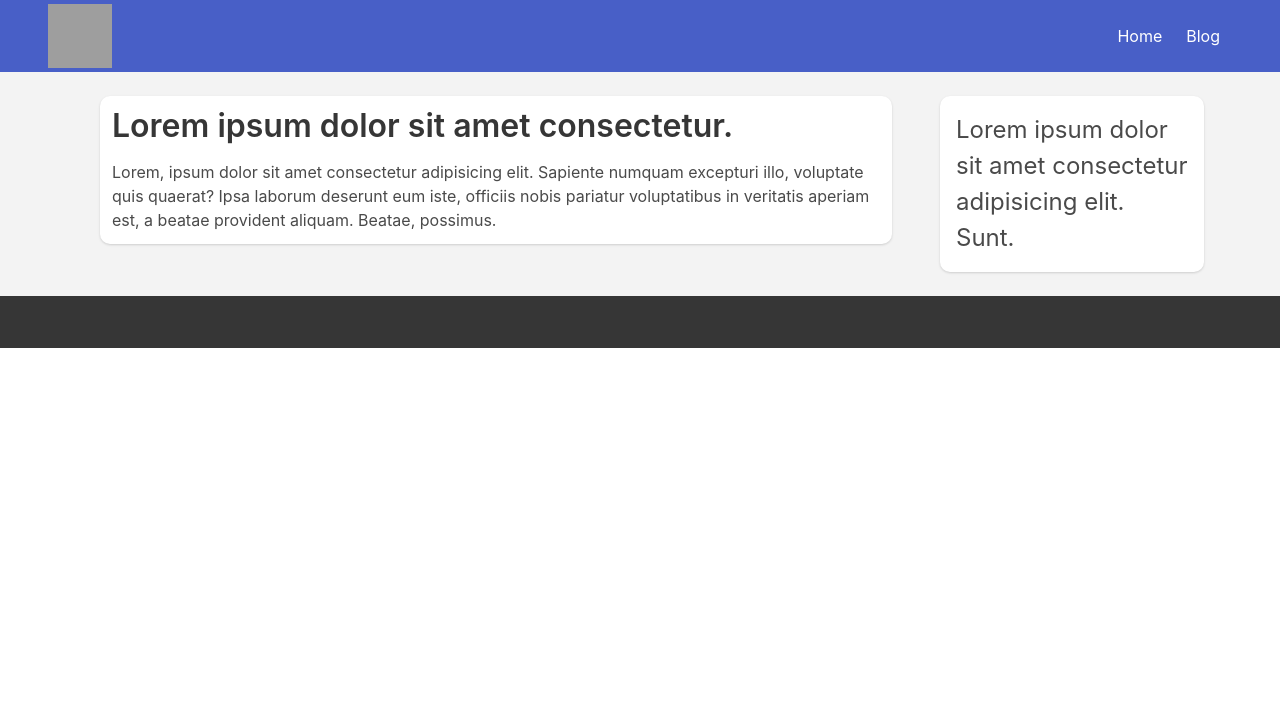
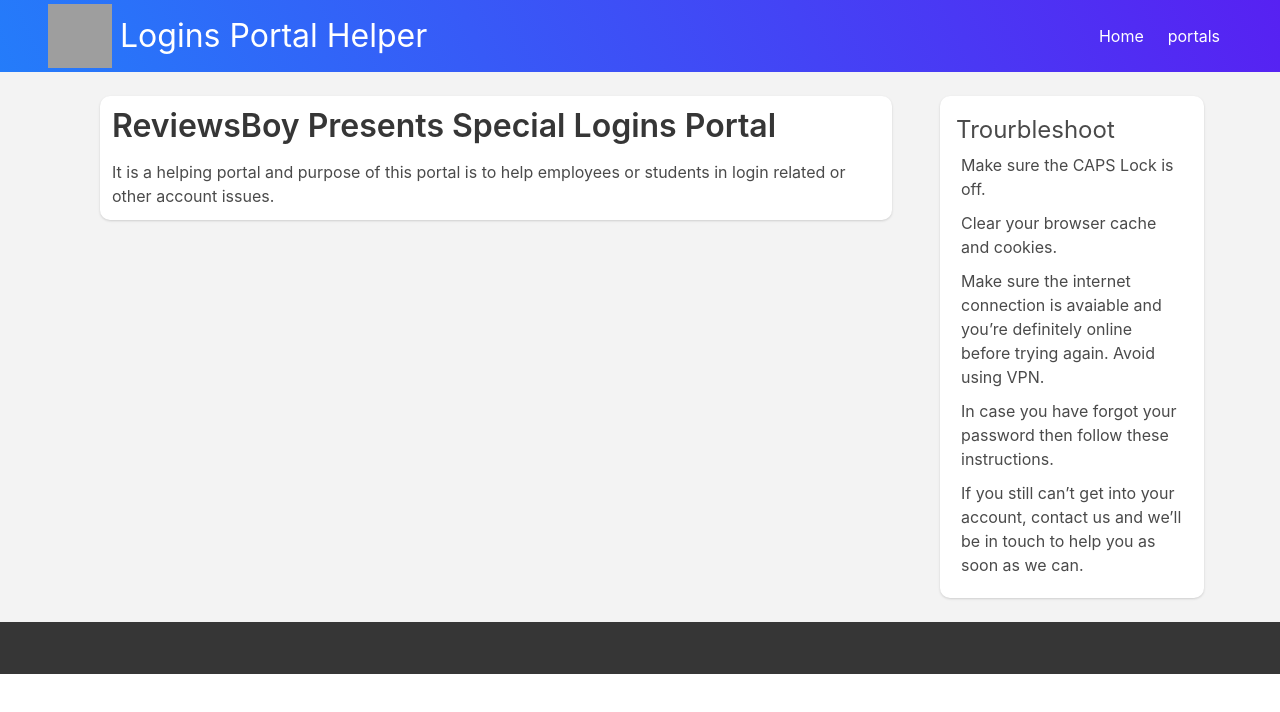
Before and after one commit to faisal603/next-logins, a Next.js app: page / in a window 1280 px wide. Shown: the top 712 px of the page. Built offline with nearby package versions, Linux system fonts and the light colour scheme; grey boxes are pictures that could not be loaded.

Commit message:
my next-logins site 1st

```diff
--- a/components/header.js
+++ b/components/header.js
@@ -4,7 +4,7 @@ import Image from "next/image";
 
 const Header = () => {
   return (
-    <nav className="navbar px-6 is-link" role="navigation">
+    <nav className="navbar px-6 my-header" role="navigation">
       <div className="navbar-brand py-1">
         <Link href="/" passHref>
           <figure className="image is-64x64">
@@ -16,15 +16,18 @@ const Header = () => {
             />
           </figure>
         </Link>
+        <h2 className="has-text-white mt-2 mx-2 is-size-3">
+          Logins Portal Helper
+        </h2>
       </div>
 
       <div className="navbar-menu">
         <div className="navbar-end">
           <Link href="/" passHref>
-            <a className="navbar-item">Home</a>
+            <a className="navbar-item has-text-white">Home</a>
           </Link>
-          <Link href="/posts" passHref>
-            <a className="navbar-item">Blog</a>
+          <Link href="/portals" passHref>
+            <a className="navbar-item has-text-white">portals</a>
           </Link>
         </div>
       </div>
--- a/components/myhome.js
+++ b/components/myhome.js
@@ -4,12 +4,10 @@ const Myhome = () => {
   return (
     <div>
       <Bodywrap>
-        <h1>Lorem ipsum dolor sit amet consectetur.</h1>
+        <h1>ReviewsBoy Presents Special Logins Portal</h1>
         <p>
-          Lorem, ipsum dolor sit amet consectetur adipisicing elit. Sapiente
-          numquam excepturi illo, voluptate quis quaerat? Ipsa laborum deserunt
-          eum iste, officiis nobis pariatur voluptatibus in veritatis aperiam
-          est, a beatae provident aliquam. Beatae, possimus.
+          It is a helping portal and purpose of this portal is to help employees
+          or students in login related or other account issues.
         </p>
       </Bodywrap>
     </div>
--- a/components/sidebar.js
+++ b/components/sidebar.js
@@ -3,9 +3,22 @@ import React from "react";
 const Sidebar = () => {
   return (
     <div className="my-body-sidebar p-4">
-      <h3 className="is-size-4">
-        Lorem ipsum dolor sit amet consectetur adipisicing elit. Sunt.
-      </h3>
+      <h3 className="is-size-4">Trourbleshoot</h3>
+      <ul>
+        <li>Make sure the CAPS Lock is off.</li>
+        <li>Clear your browser cache and cookies.</li>
+        <li>
+          Make sure the internet connection is avaiable and you’re definitely
+          online before trying again. Avoid using VPN.
+        </li>
+        <li>
+          In case you have forgot your password then follow these instructions.
+        </li>
+        <li>
+          If you still can’t get into your account, contact us and we’ll be in
+          touch to help you as soon as we can.
+        </li>
+      </ul>
     </div>
   );
 };
--- a/styles/globals.css
+++ b/styles/globals.css
@@ -15,7 +15,9 @@ a {
 * {
   box-sizing: border-box;
 }
-
+.var-color-change {
+  color: #5721f2;
+}
 .my-body-content {
   box-shadow: rgba(0, 0, 0, 0.1) 0px 1px 3px 0px,
     rgba(0, 0, 0, 0.06) 0px 1px 2px 0px;
@@ -29,8 +31,20 @@ a {
   border-radius: 10px;
   background-color: #ffffff;
 }
+.my-body-sidebar ul li {
+  padding: 5px;
+}
 
 .my-body-content-title {
   border-radius: 10px;
   text-align: center;
 }
+
+.my-header {
+  background-color: #247cfa;
+  background-image: linear-gradient(66deg, #247cfa 0%, #5721f2 100%);
+}
+
+.my-linker {
+  cursor: pointer;
+}
```
Also changed, not shown: components/loginbody.js (added, +20 -0 lines), pages/portals/[pname].js (added, +82 -0 lines), pages/portals/index.js (added, +25 -0 lines), pages/posts/[postid].js (deleted, +0 -54 lines), pages/posts/index.js (deleted, +0 -36 lines).
